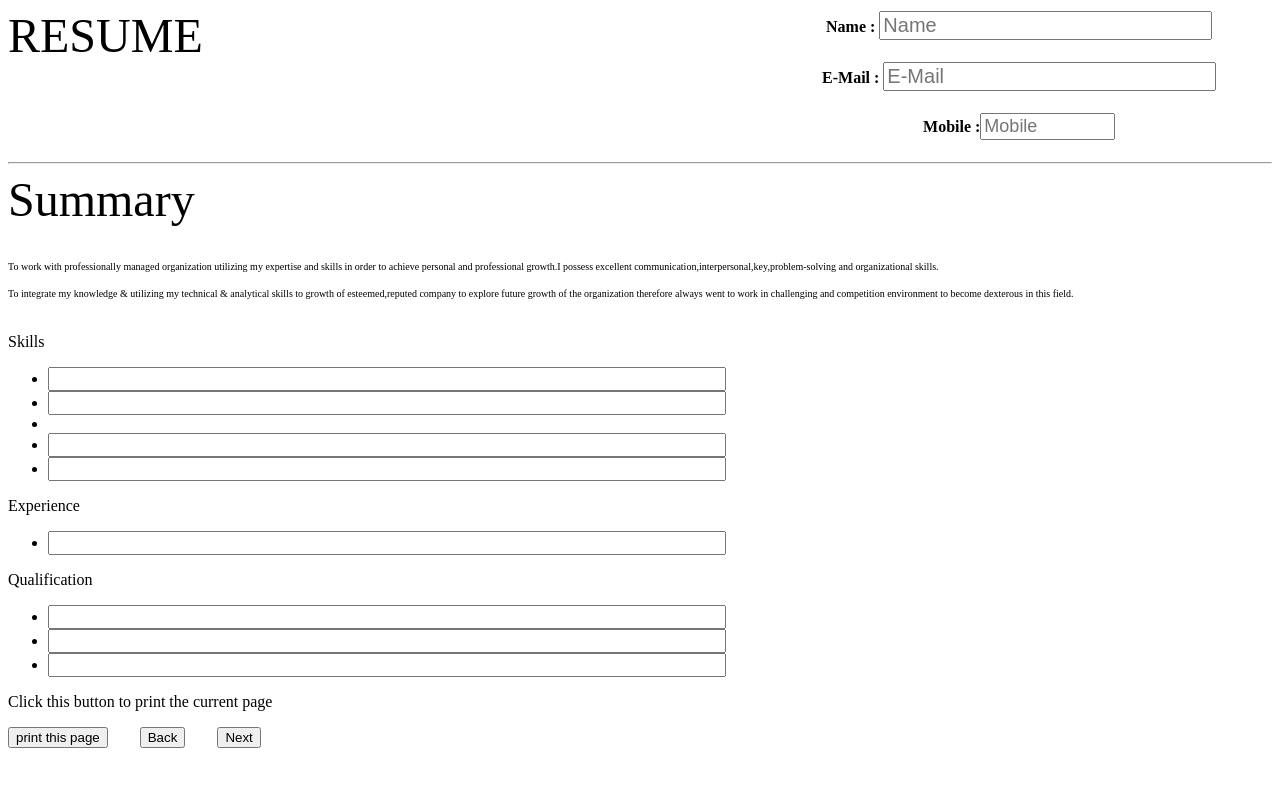
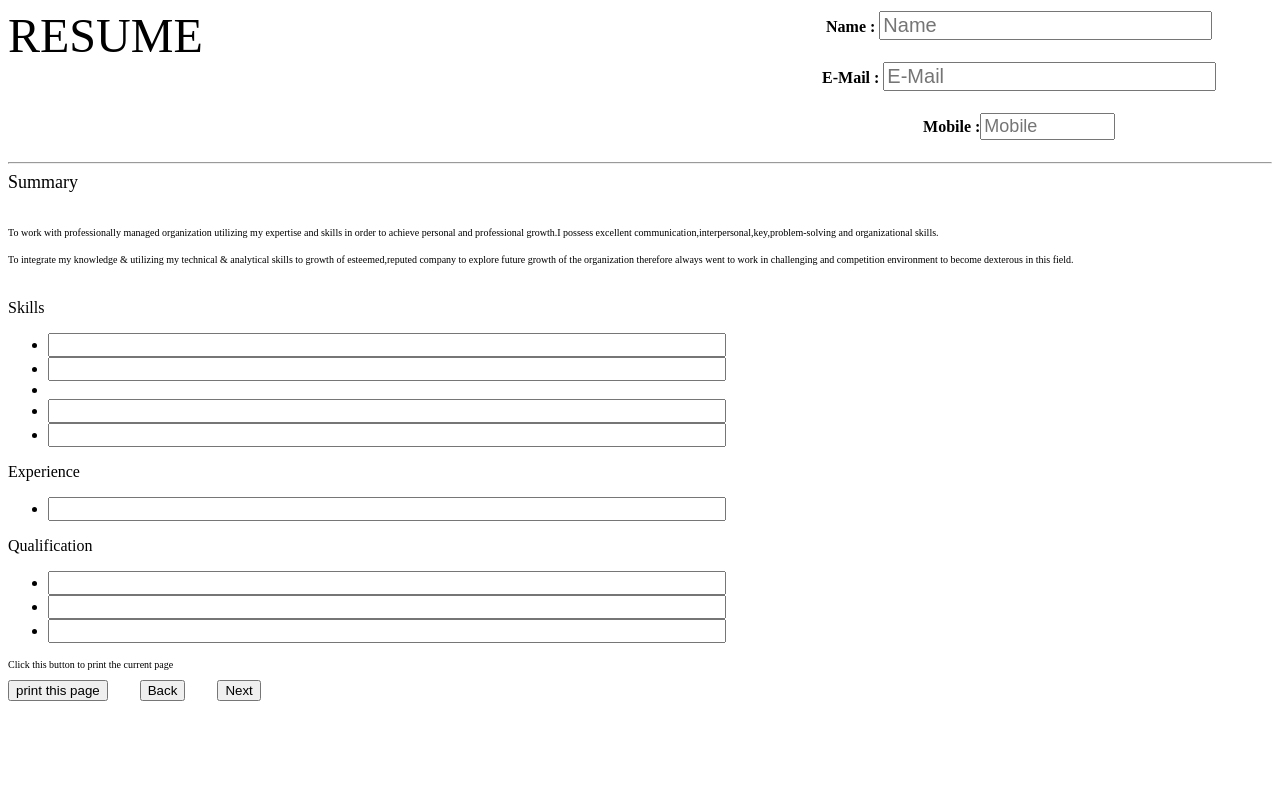
Before and after one commit to Gauravkatnoria12/Curriculum-vitae, a plain HTML site: page SmartCV1.html in a window 1280 px wide. Drawn offline with Linux system fonts and the light colour scheme.

Commit message:
Update SmartCV1.html
Updated

```diff
--- a/SmartCV1.html
+++ b/SmartCV1.html
@@ -22,7 +22,7 @@
 <font color="white" size="8" >1</font><br><br>
 <hr>
 
-<font size="7" face="Malgun Gothic">Summary</font><br><br>
+<font size="4" face="Malgun Gothic">Summary</font><br><br>
 <table border="0" width="100%" height="100px" align="right">
 
                              <p align="justify">   <font size="1" face="Leelawadee">To work with professionally managed organization utilizing my expertise and skills in order to achieve personal and professional growth.I possess excellent communication,interpersonal,key,problem-solving and organizational skills.</font></p>
@@ -50,7 +50,7 @@
                             <li><input style="font-size: 16px" type ="Qualification" size="70"> <br></li>
 
                            </ul>
-                                          <p> Click this button to print the current page</p>
+                                          <font size="1"><p> Click this button to print the current page</p></font>
                        <button onclick="window.print( )">print this page</button>
 
 
```
